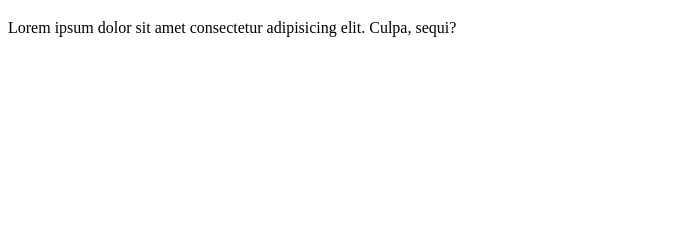
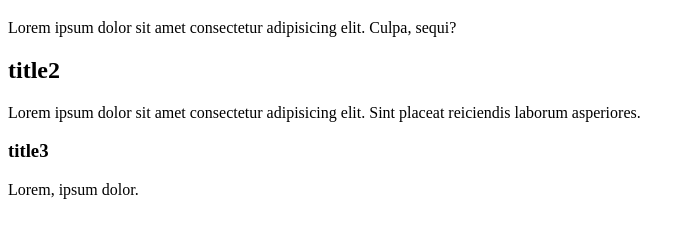
Before and after one commit to YelenaTV/bbb, a plain HTML site: page index.html in a window 1280 px wide. Shown: the part 61-298 px from the top of the page, without its empty margins (0-695 px from the left). Drawn offline with Linux system fonts and the light colour scheme.

Commit message:
p formatuvanya

```diff
--- a/index.html
+++ b/index.html
@@ -8,6 +8,9 @@
 <body>
     <h1>hello git</h1>
     <p>Lorem ipsum dolor sit amet consectetur adipisicing elit. Culpa, sequi?</p>
-    <h2></h2>
+    <h2>title2</h2>
+    <p>Lorem ipsum dolor sit amet consectetur adipisicing elit. Sint placeat reiciendis laborum asperiores.</p>
+    <h3>title3</h3>
+    <p>Lorem, ipsum dolor.</p>
 </body>
 </html>
```
Also changed, not shown: 1 other file.
